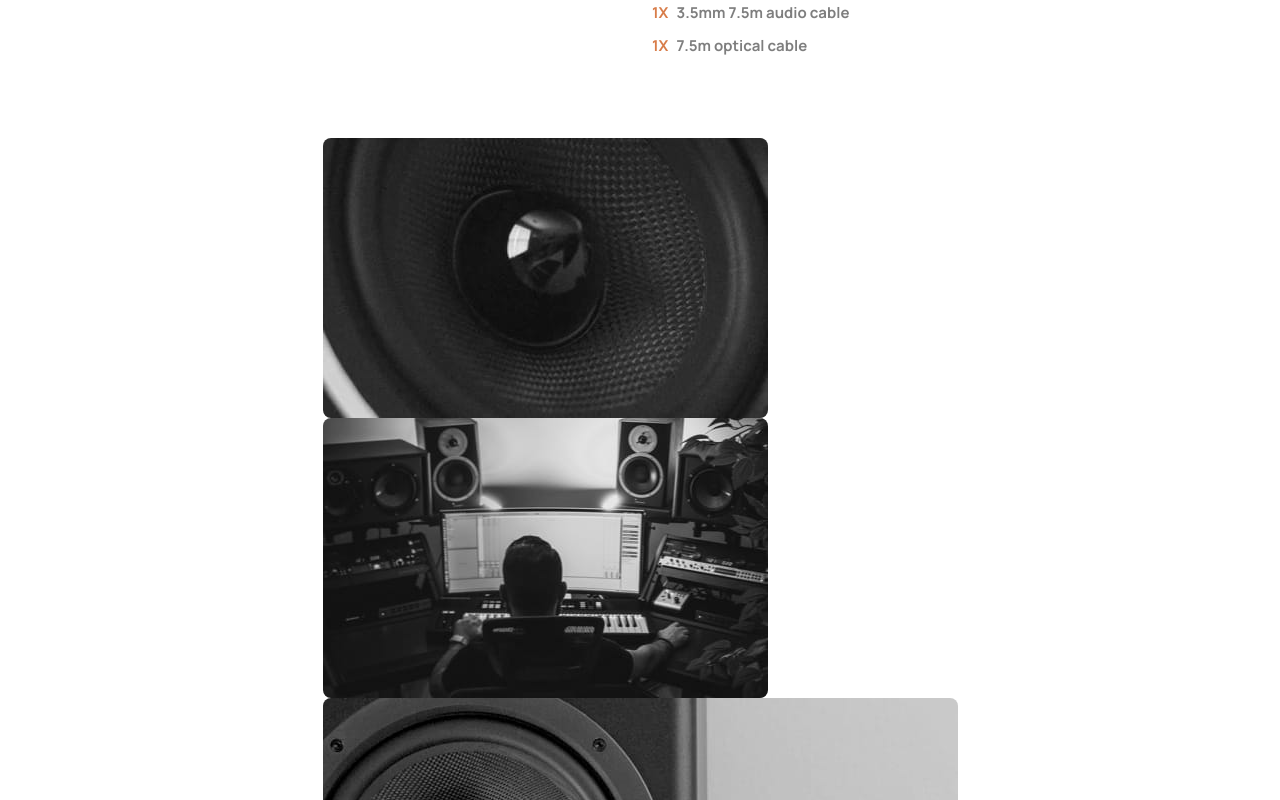
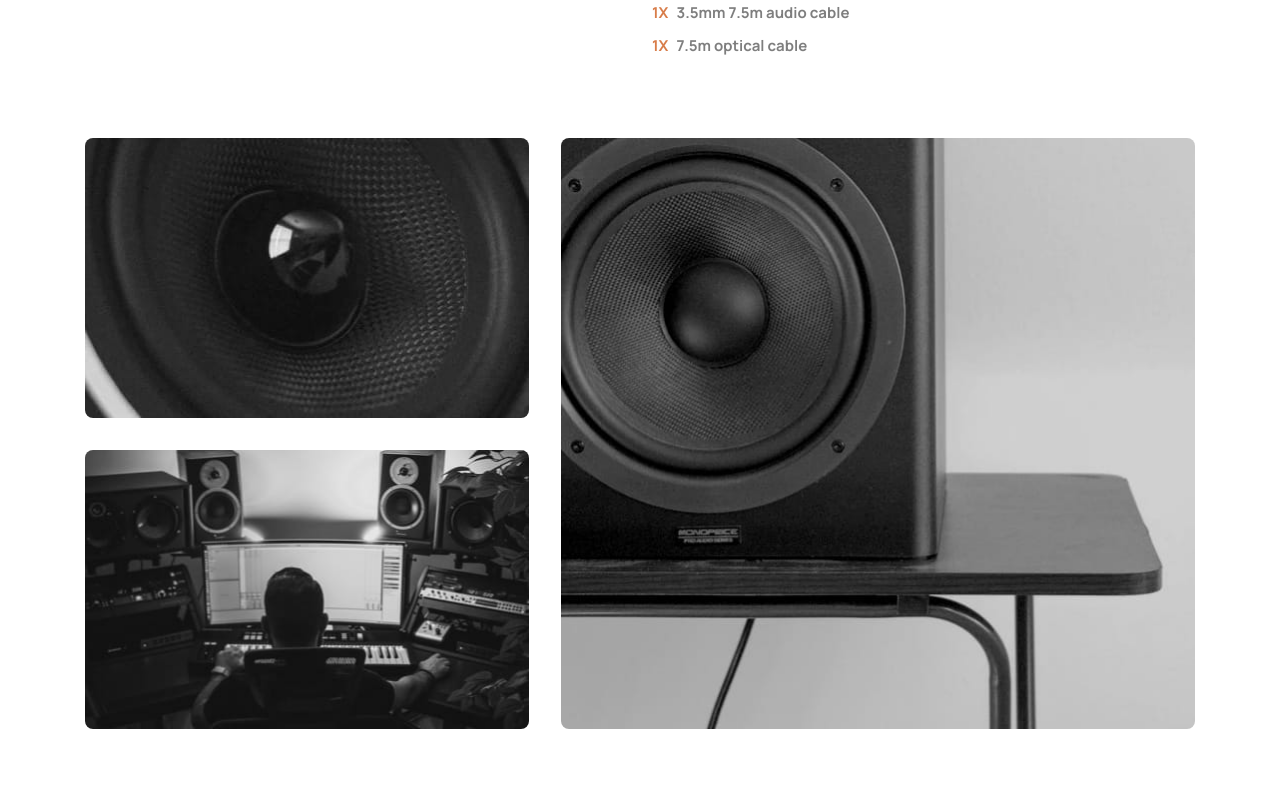
Before and after one commit to scottmotion/audiophile-ecommerce, a React (Vite) app: page /audiophile-ecommerce/speakers/zx7-speaker in a window 1280 px wide. Shown: the part 1260-2060 px from the top of the page. Built offline with nearby package versions, Linux system fonts and the light colour scheme.

Commit message:
spacing fixes

```diff
--- a/src/Components/ProductCard.tsx
+++ b/src/Components/ProductCard.tsx
@@ -34,7 +34,7 @@ export default function ProductCard({
 
         <div
           className={`col-span-1 flex flex-col items-center gap-6 text-center lg:row-start-1 lg:items-start lg:text-left ${
-            reverseOrder ? "pr-24 lg:col-start-1" : "pl-24 lg:col-start-2"
+            reverseOrder ? "lg:col-start-1 lg:pr-24" : "lg:col-start-2 lg:pl-24"
           }`}
         >
           {product.new && <div className="text-overline">New Product</div>}
--- a/src/pages/ProductLayout.tsx
+++ b/src/pages/ProductLayout.tsx
@@ -122,7 +122,11 @@ export default function ProductLayout() {
               </ul>
             </div>
 
-            <div id="productGallery">
+            <div
+              id="productGallery"
+              className="flex flex-col gap-5 md:flex-row lg:gap-8"
+            >
+              <div className="flex flex-col gap-5 lg:gap-8">
                 <picture>
                   <source
                     media="(min-width: 1024px)"
@@ -152,6 +156,7 @@ export default function ProductLayout() {
                     className="rounded-lg"
                   />
                 </picture>
+              </div>
 
               <picture>
                 <source
```
Lines whose indentation alone changed are shown as unchanged.
